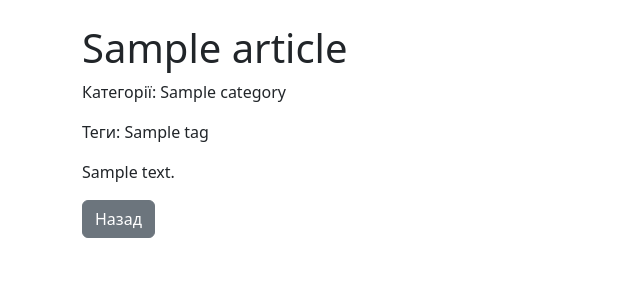
After one commit to Andrew-arch477/Blog, a Django app: page /articles/1/ in a window 1280 px wide. The commit adds this page. Shown: the top 300 px of the page, without its empty margins (0-640 px from the left). Run offline with Django 5.2, Linux system fonts and the light colour scheme; a user stored in the database is signed in; tables that the repository leaves empty hold one stand-in row (values such as "Sample post").

Commit message:
Created an detailed view for articles.

```diff
--- a/blog/templates/All_Article.html
+++ b/blog/templates/All_Article.html
@@ -27,7 +27,7 @@
                     {{ tag.name }}
                 {% endfor %}
             </h2>
-            <a href=""><button class="btn btn-primary">Детальніше</button></a>
+            <a href="{% url 'articles_detail_page' article.pk %}"><button class="btn btn-primary">Детальніше</button></a>
             <p></p>
         </div>
         {% endfor %}
@@ -37,7 +37,7 @@
 
     <center>
         <p></p>
-        <a href="/article_create/"><button class="btn btn-success"><h2>Створити новий блог</h2></button></a>
+        <a href="{% url 'articles_create_page' %}"><button class="btn btn-success"><h2>Створити новий блог</h2></button></a>
     </center>
 
     <script src="https://cdn.jsdelivr.net/npm/bootstrap@5.3.5/dist/js/bootstrap.bundle.min.js" integrity="sha384-k6d4wzSIapyDyv1kpU366/PK5hCdSbCRGRCMv+eplOQJWyd1fbcAu9OCUj5zNLiq" crossorigin="anonymous"></script>
--- /dev/null
+++ b/blog/templates/Detail_Article.html
@@ -0,0 +1,38 @@
+{% load static %}
+<!DOCTYPE html>
+<html lang="en">
+<head>
+    <meta charset="UTF-8">
+    <meta name="viewport" content="width=device-width, initial-scale=1.0">
+    <title>Blog</title>
+    <link rel="stylesheet" href="{% static 'styles/first.css' %}">
+    <link href="https://cdn.jsdelivr.net/npm/bootstrap@5.3.5/dist/css/bootstrap.min.css" rel="stylesheet" integrity="sha384-SgOJa3DmI69IUzQ2PVdRZhwQ+dy64/BUtbMJw1MZ8t5HZApcHrRKUc4W0kG879m7" crossorigin="anonymous">
+</head>
+
+<body>
+
+    <div class="container my-4">
+        <h1>{{ article.name }}</h1>
+
+        <p>
+            Категорії:
+            {% for category in article.category.all %}
+                {{ category.name }}{% if not forloop.last %}, {% endif %}
+            {% endfor %}
+        </p>
+
+        <p>
+            Теги:
+            {% for tag in article.tags.all %}
+                {{ tag.name }}{% if not forloop.last %}, {% endif %}
+            {% endfor %}
+        </p>
+
+        <p style="word-wrap: break-word; overflow-wrap: break-word;">{{ article.text }}</p>
+
+        <a href="{% url 'main_page' %}" class="btn btn-secondary">Назад</a>
+    </div>
+
+    <script src="https://cdn.jsdelivr.net/npm/bootstrap@5.3.5/dist/js/bootstrap.bundle.min.js" integrity="sha384-k6d4wzSIapyDyv1kpU366/PK5hCdSbCRGRCMv+eplOQJWyd1fbcAu9OCUj5zNLiq" crossorigin="anonymous"></script>
+
+</body>
--- a/blog/urls.py
+++ b/blog/urls.py
@@ -7,7 +7,8 @@ urlpatterns = [
     path('', views.Main_Page_View.as_view(), name='main_page'),
 
     path('articles/', views.Article_List_View.as_view(), name='articles_page'),
-    path('article_create/', views.Article_Create_View.as_view(), name='articles_create_page'),
+    path('articles/<int:pk>/', views.Article_Detail_View.as_view(), name='articles_detail_page'),
+    path('articles/article_create/', views.Article_Create_View.as_view(), name='articles_create_page'),
 
     path('login/', views.Login_View.as_view(), name='login_page'),
     path('logout/', views.Logout_View.as_view(), name='logout_page'),
--- a/blog/views.py
+++ b/blog/views.py
@@ -1,12 +1,13 @@
 from django.shortcuts import redirect
 from django.views.generic.edit import FormView, DeleteView, UpdateView, CreateView
 from django.views.generic.base import TemplateView
+from django.views.generic import DetailView
 from django.views.generic.list import ListView
 from blog.models import Article, Announcement, User, Category, Comment, Rating, Tag
 from blog.forms import Login_Form, Registration_Form, User_Form, Article_Form
 from django.contrib.auth import authenticate, login, logout
 from django.contrib.auth.mixins import LoginRequiredMixin
-#from blog.mixins import
+from blog.mixins import UserIsAdminMixin, UserIsOwnerMixin, UserIsWriterMixin
 from django.urls import reverse_lazy
 
 class Login_View(FormView):
@@ -61,8 +62,13 @@ class Article_List_View(LoginRequiredMixin, ListView):
         context["articles"] = Article.objects.all()
         return context
 
-class Article_Create_View(LoginRequiredMixin, CreateView):
+class Article_Create_View(LoginRequiredMixin, UserIsWriterMixin, CreateView):
     model = Article
     form_class = Article_Form
     template_name = "Create_Article.html"
     success_url = "/articles/"
+
+class Article_Detail_View(LoginRequiredMixin, UserIsOwnerMixin, DetailView):
+    model = Article
+    template_name = 'Detail_Article.html'
+    context_object_name = "article"
```
